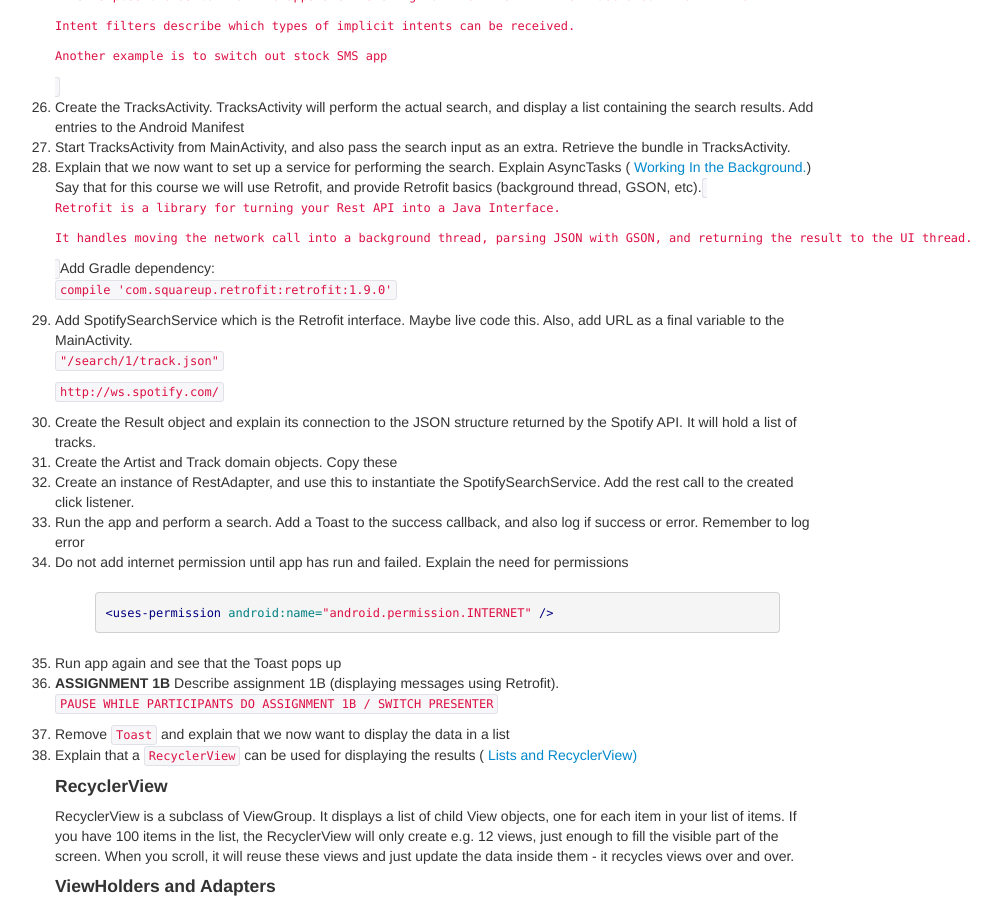
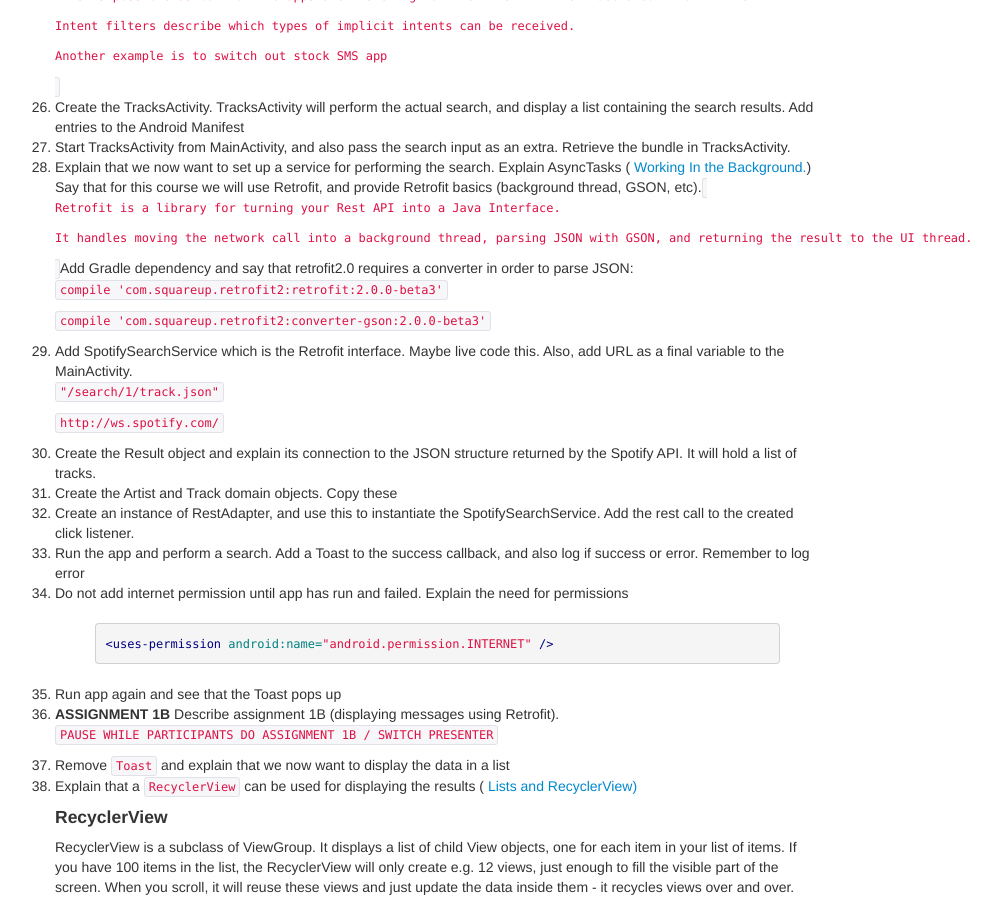
Before and after one commit to bekk/android101, a Jekyll site: the page built from docs/pages/manuscript.html, in a window 1280 px wide and 900 px high, scrolled down 1662 px. Shown: the whole window, without its empty margins (5-1006 px from the left). Built offline with Jekyll 4.4.1, drawn with Linux system fonts in a browser that asks for light colours; Markdown is read by kramdown in place of the engine named in the settings.

Commit message:
Updated manuscript for Retrofit 2.0

```diff
--- a/docs/pages/manuscript.html
+++ b/docs/pages/manuscript.html
@@ -69,8 +69,9 @@ title: Manuscript
         Say that for this course we will use Retrofit, and provide Retrofit basics (background thread, GSON, etc).
       <code><p>Retrofit is a library for turning your Rest API into a Java Interface.</p>
         <p> It handles moving the network call into a background thread, parsing JSON with GSON, and returning the result to the UI thread.</p></code>
-        Add Gradle dependency:
-        <p><code> compile 'com.squareup.retrofit:retrofit:1.9.0'</code></p></li>
+        Add Gradle dependency and say that retrofit2.0 requires a converter in order to parse JSON:
+        <p><code>compile 'com.squareup.retrofit2:retrofit:2.0.0-beta3'</code></p>
+        <p><code>compile 'com.squareup.retrofit2:converter-gson:2.0.0-beta3'</code></p>
     <li>Add SpotifySearchService which is the Retrofit interface. Maybe live code this. Also, add URL as a final variable to the MainActivity.
         <p><code>"/search/1/track.json"</code></p>
         <p><code>http://ws.spotify.com/</code></p>
```
